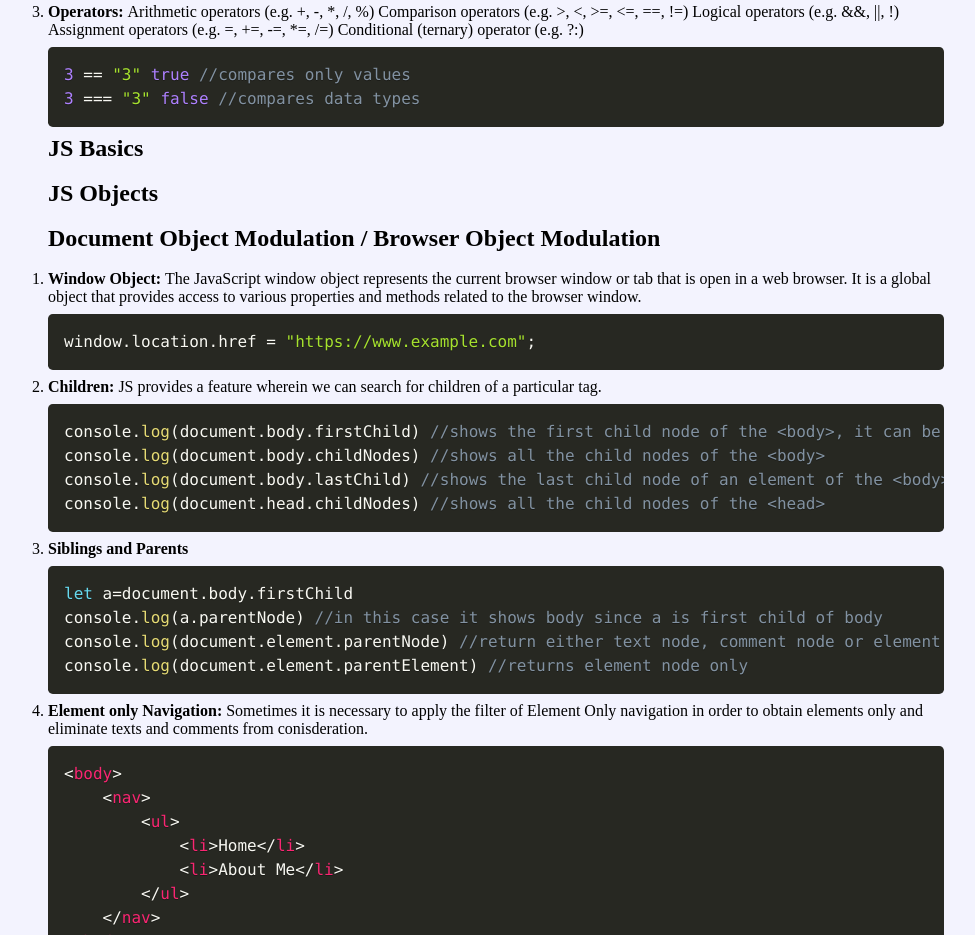
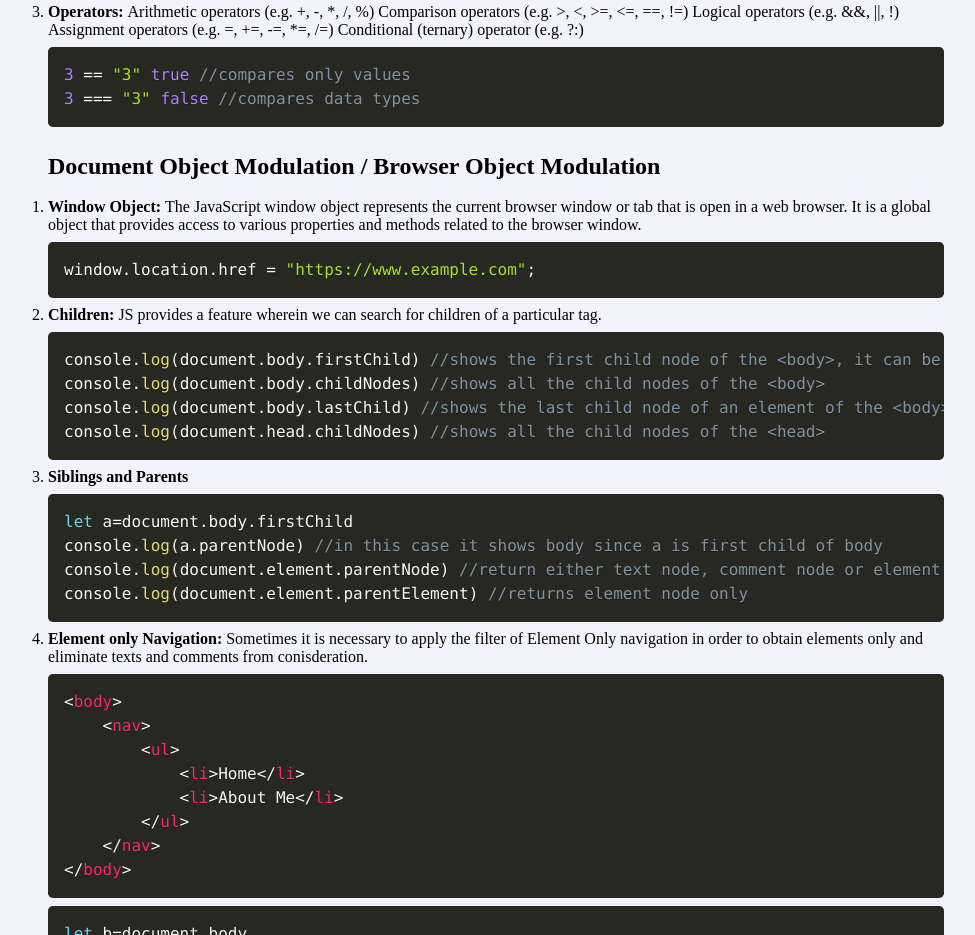
Before and after one commit to samkitsamsukha/CodeHelp, a plain HTML site: page Tutorial Pages/js.html in a window 1280 px wide. Shown: the part 1025-1960 px from the top of the page, without its empty margins (144-1119 px from the left). Drawn offline with Linux system fonts and the light colour scheme; a web font is replaced by a local one.

```diff
--- a/Tutorial Pages/js.html
+++ b/Tutorial Pages/js.html
@@ -63,9 +63,9 @@
 3 === "3" false //compares data types</code></pre>
             </li>
         </ol>
-        <h2>JS Basics</h2>
+        <!-- <h2>JS Basics</h2>
         <br>
-        <h2>JS Objects</h2>
+        <h2>JS Objects</h2> -->
         <br>
         <h2>Document Object Modulation / Browser Object Modulation</h2>
         <br>
```
Also changed, not shown: discussion.html (+1 -1 lines).
